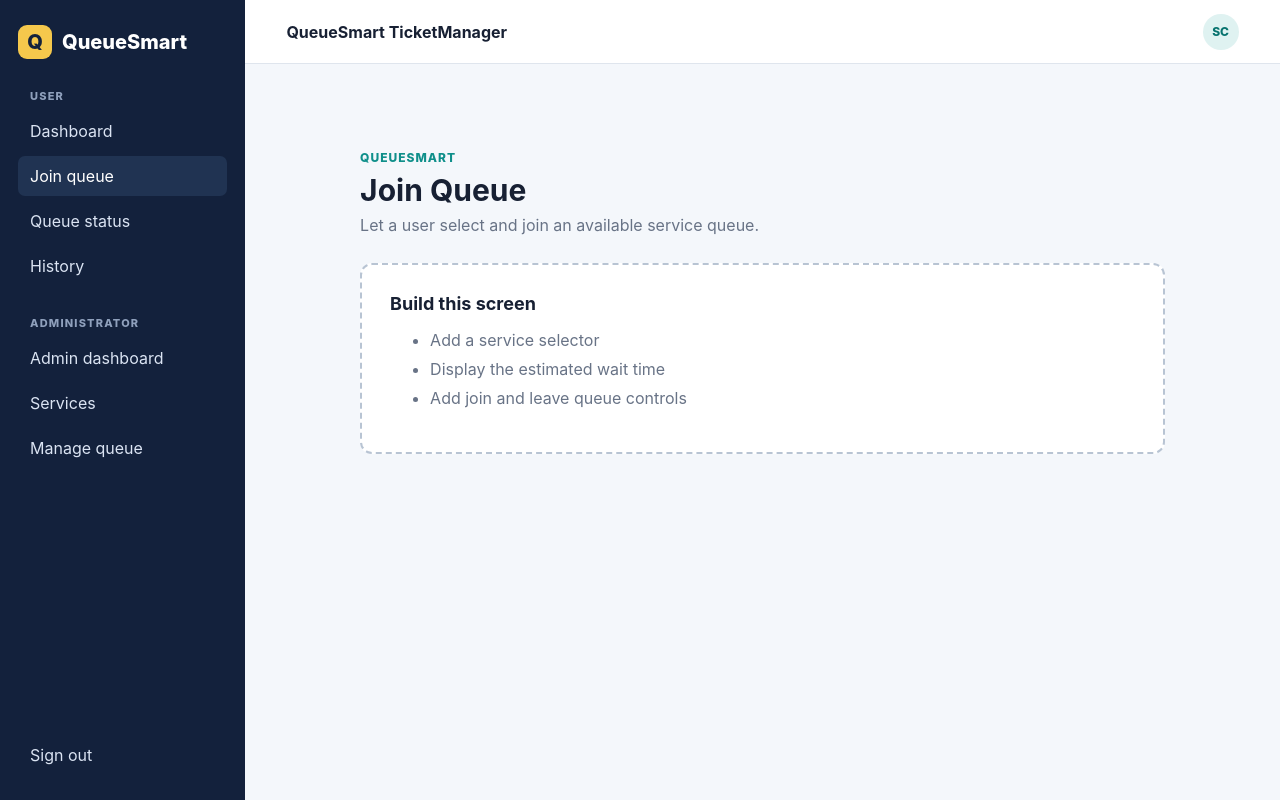
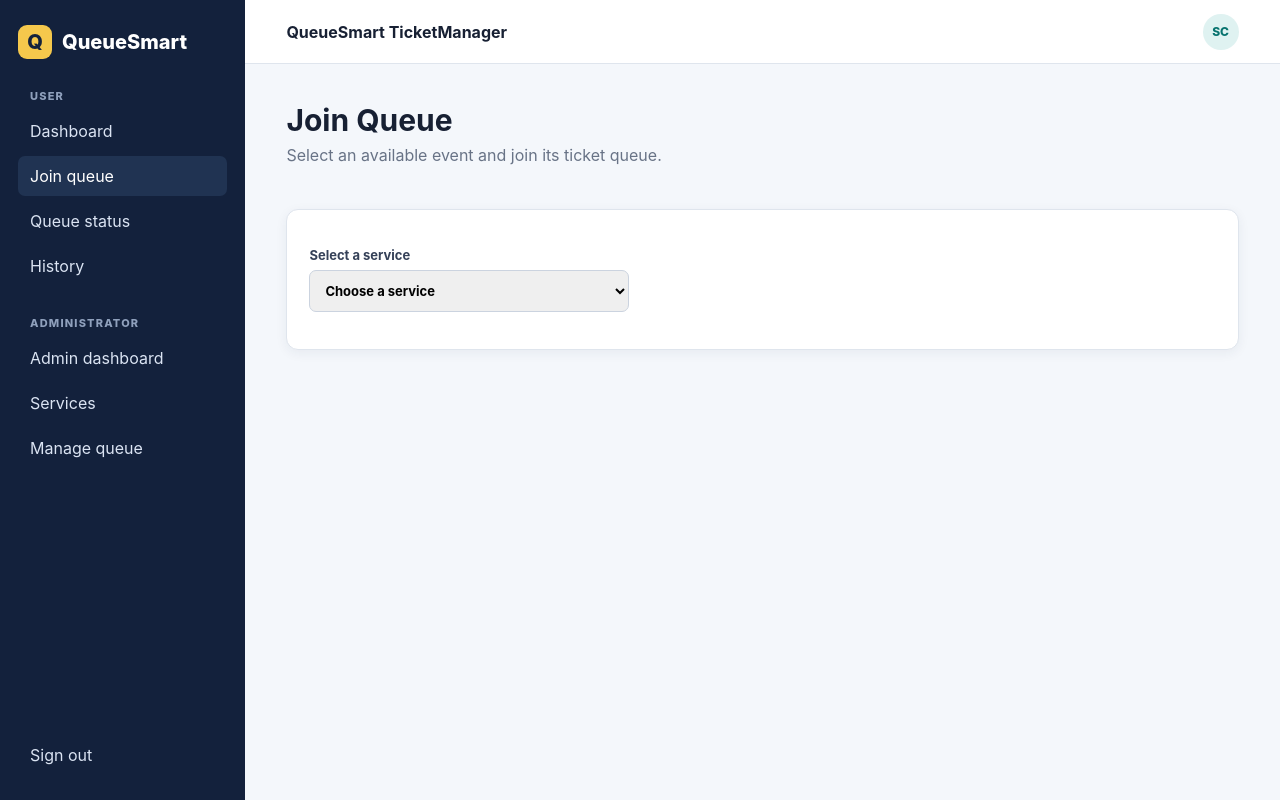
Before and after one commit to saniyacole5/queuesmart-ticketmaster, a React app in the folder frontend/: page /join in a window 1280 px wide. Built offline with nearby package versions, Linux system fonts and the light colour scheme; the HTML template or start-up script is replaced by a standard one.

Commit message:
Implement join queue screen

```diff
--- a/frontend/src/data/mockData.js
+++ b/frontend/src/data/mockData.js
@@ -1,5 +1,24 @@
 // TODO: Add temporary services used by the user and admin screens.
-export const services = [];
+export const services = [
+    {
+        id: 1,
+        name: "Concert Ticket Queue",
+        description: "Queue for availableconcert tickets.",
+        estimatedWait: 12,
+    },
+    {
+        id: 2,
+        name: "Texans Ticket Queue",
+        description: "Queue for available Texans tickets.",
+        estimatedWait: 20,
+    },
+    {
+        id: 3,
+        name: "Rockets Ticket Queue",
+        description: "Queue for available Rockets tickets.",
+        estimatedWait: 3,
+    },
+];
 
 // TODO: Add temporary users for the Queue Management screen.
 export const queueEntries = [];
@@ -8,9 +27,28 @@ export const queueEntries = [];
 export const notifications = [];
 
 // TODO: Add temporary queue-history objects.
-export const queueHistory = [];
+export const queueHistory = [
+    {
+        id:1,
+        date: "Sep 12, 2026",
+        serviceName: "Concert Ticket Queue",
+        outcome: "Served",
+    },
+    {
+        id: 2,
+        date: "Sep 10, 2026",
+        serviceName: "Texans Ticket Queue",
+        outcome: "Left Queue",
+    },
+    {
+        id: 3,
+        date: "August 28, 2026",
+        serviceName: "Rockets Ticket Queue",
+        outcome: "Purchased",
+    }
+];
 
-// Temporary data forthe Queue Status screen.
+// Temporary data for the Queue Status screen.
 export const currentQueue = {
     serviceName: "Concert Ticket Queue",
     position: 7,
--- a/frontend/src/pages/JoinQueuePage.jsx
+++ b/frontend/src/pages/JoinQueuePage.jsx
@@ -1,15 +1,92 @@
-import ScreenTemplate from "../components/ScreenTemplate";
+import { useState } from "react";
+import PageHeader from "../components/PageHeader";
+import { services } from "../data/mockData";
 
 export default function JoinQueuePage() {
+  const [selectedServiceId, setSelectedServiceId] = useState("");
+  const [joined, setJoined] = useState(false);
+
+  const selectedService = services.find(
+    (service) => service.id === Number(selectedServiceId)
+  );
+
+  function handleServiceChange(event) {
+    setSelectedServiceId(event.target.value);
+    setJoined(false); // Reset joined state when changing service
+  }
+
+  function handleJoinQueue() {
+    if (selectedService) {
+      setJoined(true);
+    }
+  }
+
+  function handleLeaveQueue() {
+    setJoined(false);
+  }
+
   return (
-    <ScreenTemplate
-      title="Join Queue"
-      description="Let a user select and join an available service queue."
-      requirements={[
-        "Add a service selector",
-        "Display the estimated wait time",
-        "Add join and leave queue controls",
-      ]}
-    />
+    <>
+      <PageHeader
+        title="Join Queue"
+        description="Select an available event and join its ticket queue."
+      />
+
+      <section className="panel">
+        <label className="compact-label" htmlFor="service">
+          Select a service
+          <select
+          id="service"
+          value={selectedServiceId}
+          onChange={handleServiceChange}
+          >
+            <option value="">Choose a service</option>
+
+            {services.map((service) => (
+              <option key={service.id} value={service.id}>
+                {service.name}
+              </option>
+            ))}
+          </select>
+        </label>
+
+        {selectedService && (
+          <div className="service-card">
+            <h2>{selectedService.name}</h2>
+            <p>{selectedService.description}</p>
+
+            <d1>
+              <div>
+                <dt>Estimated Wait</dt>
+                <dd>{selectedService.estimatedWait} minutes</dd>
+              </div>
+            </d1>
+            {!joined ? (
+              <button
+              className="primary"
+              type="button"
+              onClick={handleJoinQueue}
+              >
+                Join Queue
+              </button>
+            ) : (
+              <>
+                <p className="success-message">
+                  You have joined the queue for {selectedService.name}.
+                </p>
+
+                <button
+                  className="danger"
+                  type="button"
+                  onClick={handleLeaveQueue}
+                >
+                  Leave Queue
+                </button>
+              </>
+            )}
+          </div>
+        )}
+      </section>
+    </>
   );
 }
```
